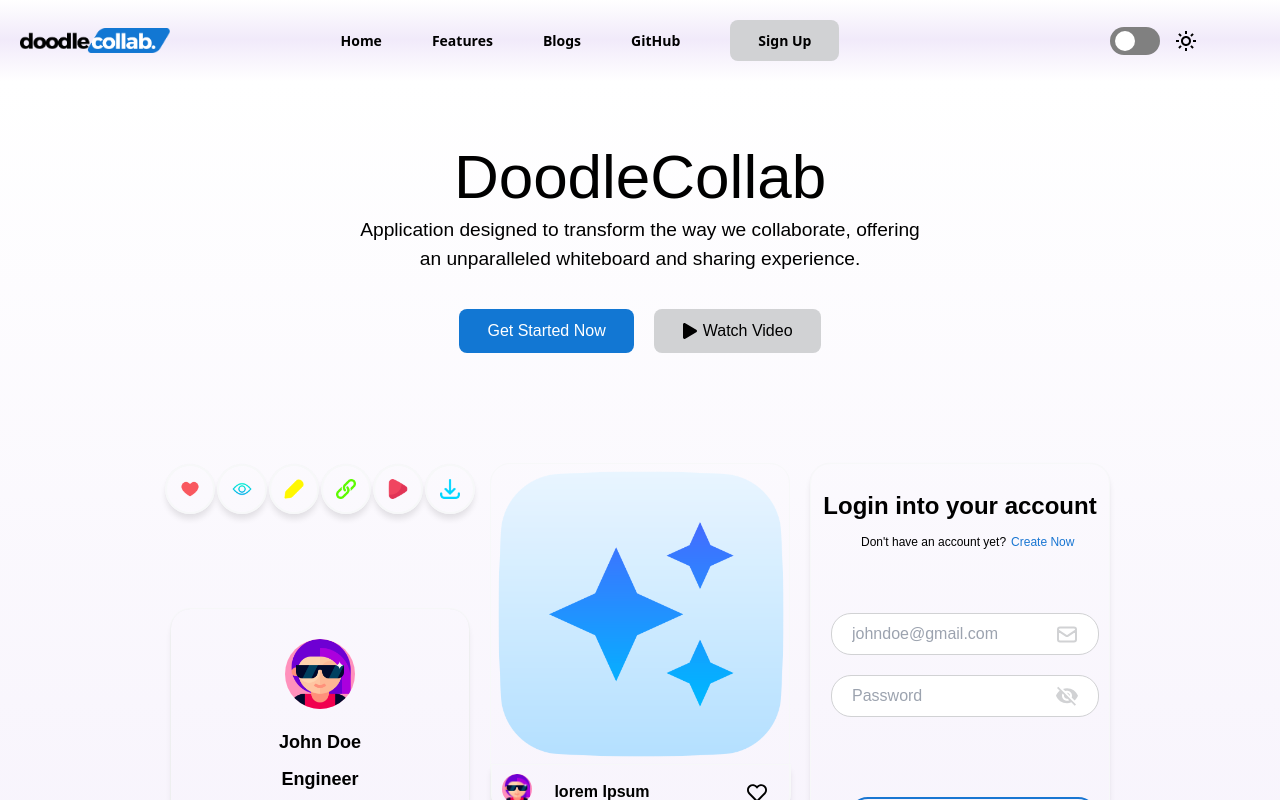
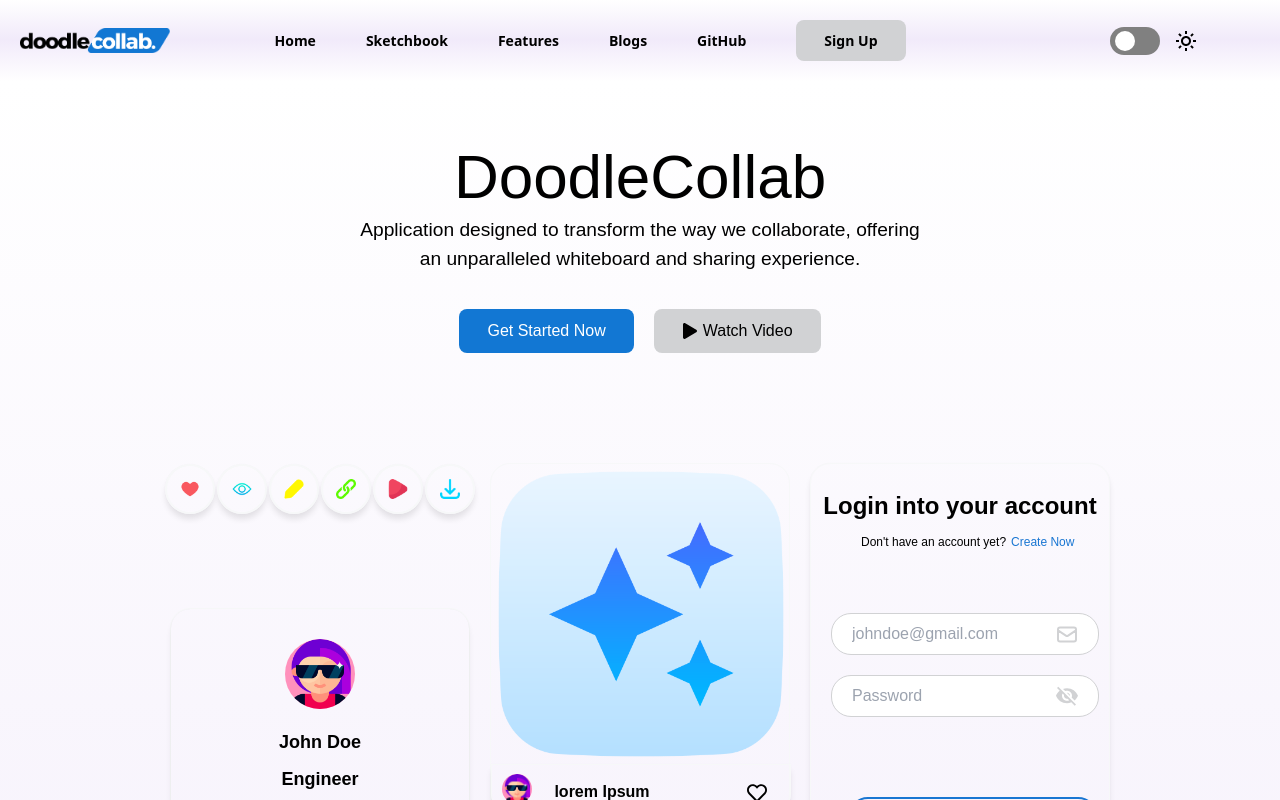
Before and after one commit to WikiPortal/DoodleCollab, a React (Vite) app: page / in a window 1280 px wide. Shown: the top 800 px of the page. Built offline with nearby package versions, Linux system fonts and the light colour scheme.

Commit message:
feat: add sketchbook link in navbar

```diff
--- a/src/constants/Navbar/Navbar.jsx
+++ b/src/constants/Navbar/Navbar.jsx
@@ -1,9 +1,8 @@
-import React, { useContext, useEffect, useState } from "react";
 import { useTheme } from "../../context/ThemeContext";
 import { HiMiniBars2 } from "react-icons/hi2";
 import { RxCross1 } from "react-icons/rx";
 import logo from "../../assets/logo.png";
-import { Link } from "react-router-dom";
+import { Link, useNavigate } from "react-router-dom";
 import sunIcon from "../../assets/svg/sun.svg";
 import moonIcon from "../../assets/svg/moon.svg";
 import "./navbar.css";
@@ -12,9 +11,11 @@ import { useAppContext } from "../../context/AppContext";
 const Navbar = ({ isBarsClicked, handleBarsClick }) => {
   const { isDarkMode, toggleDarkMode } = useTheme();
   const { updateLoggedIn, isLoggedIn } = useAppContext();
+  const navigate = useNavigate();
 
   const handleLogout = () => {
     updateLoggedIn(false);
+    navigate("/login");
   };
 
   return (
@@ -32,6 +33,9 @@ const Navbar = ({ isBarsClicked, handleBarsClick }) => {
           <Link to="/" className="nav-item">
             Home
           </Link>
+          <Link to="/sketchbook" className="nav-item">
+            Sketchbook
+          </Link>
 
           <Link to="/features" className="nav-item">
             Features
@@ -47,13 +51,12 @@ const Navbar = ({ isBarsClicked, handleBarsClick }) => {
           </Link>
         </div>
         {isLoggedIn ? (
-          <Link
-            to="/login"
+          <button
             className={`nav-signup ${isDarkMode ? "dark-mode" : "white-mode"}`}
             onClick={handleLogout}
           >
             Sign Out
-          </Link>
+          </button>
         ) : (
           <Link
             to="/register"
```
Also changed, not shown: 1 other file (tests, documents, lock files or other folders).
